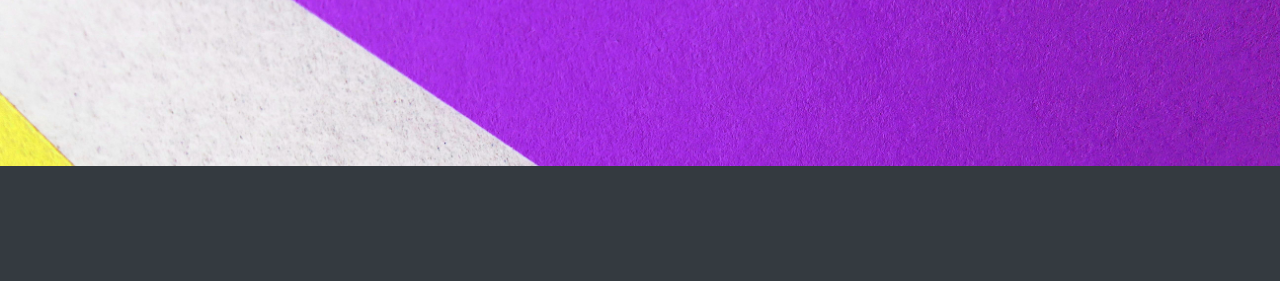
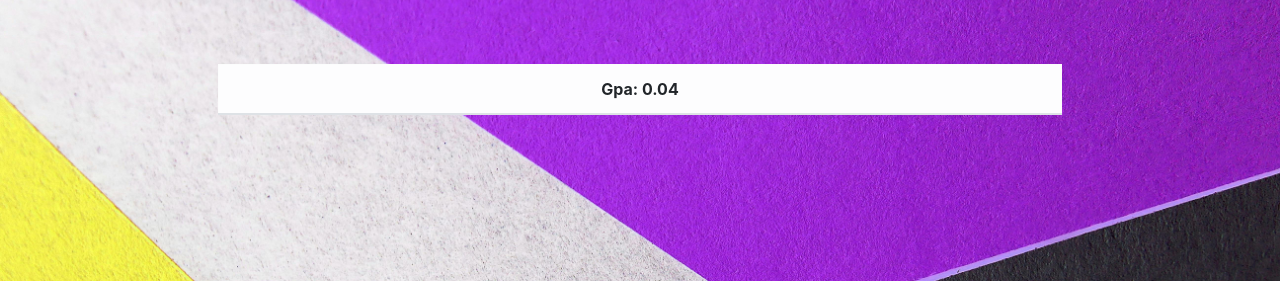
Before and after one commit to russellandrady/usermanagementsystemusingflask, a Flask app: page /profile/1 in a window 1280 px wide. Shown: the part 1008-1289 px from the top of the page. Before the commit the page ends 1174 px from the top, so only its background shows below. Run offline with Flask 3, Linux system fonts and the light colour scheme; the visitor is signed in with stand-in values (Sample User, id 1); lists and menus that the app fills with data are empty; some libraries are stand-ins or nearby versions.

Commit message:
gpaaddedandaveragemovedtoserver.py

```diff
--- a/server.py
+++ b/server.py
@@ -1,5 +1,6 @@
 from flask import Flask, render_template, request, redirect, url_for, session
 from flask_mysqldb  import MySQL
+import numpy as np
 
 app=Flask(__name__)
 app.secret_key = 'your-secret-key'
@@ -51,6 +52,16 @@ def register():
 
 @app.route('/profile/<int:id>')
 def profile(id):
+    if 'sub1' in session and 'sub2' in session and 'sub3' in session:
+        sub1_int = int(session.get('sub1', 0))
+        sub2_int = int(session.get('sub2', 0))
+        sub3_int = int(session.get('sub3', 0))
+        marks_array = np.array([sub1_int, sub2_int, sub3_int])
+        average = np.mean(marks_array)
+        total = sub1_int+sub2_int+sub3_int
+        session['average']=average
+        gpa = np.interp(total, [0, 300], [0, 4])
+        session['gpa'] = gpa
     return render_template('profile.html')
 
 @app.route('/edit', methods=['GET', 'POST'])
--- a/templates/profile.html
+++ b/templates/profile.html
@@ -46,7 +46,7 @@
           </tr>
         </thead>
         <tbody id="vacancyTableBody" class="table-dark text-center">
-          <!-- Placeholder rows for job vacancies -->
+          <!-- Placeholder rows for subject marks -->
           <tr>
             <td style="width: 150px;">{% if 'sub1' in session %}{{ session['sub1'] }}{% endif %}</td>
             <td style="width: 150px;">{% if 'sub2' in session %}{{ session['sub2'] }}{% endif %}</td>
@@ -58,20 +58,28 @@
     </div>
   </div>
   <div class="row justify-content-center mt-5">
-    <!-- Table to display job vacancies -->
+    <!-- Table to display average -->
     <div class="col-md-8">
       <table class="table table-bordered">
         <thead class="table-light text-center">
           <tr>
             <th scope="col" style="width: 100px;">Average:
-                {% if 'sub1' in session and 'sub2' in session and 'sub3' in session %}
-                  {% set sub1_int = session['sub1'] | int %}
-                  {% set sub2_int = session['sub2'] | int %}
-                  {% set sub3_int = session['sub3'] | int %}
-                  {% set total = sub1_int + sub2_int + sub3_int %}
-                  {% set average = total / 3 %}
-                  {{ average }}
-                {% endif %}
+                  {{ session['average'] }}
+              </th>
+
+          </tr>
+        </thead>
+      </table>
+    </div>
+  </div>
+  <div class="row justify-content-center mt-5">
+    <!-- Table to display average -->
+    <div class="col-md-8">
+      <table class="table table-bordered">
+        <thead class="table-light text-center">
+          <tr>
+            <th scope="col" style="width: 100px;">Gpa:
+                  {{ session['gpa'] }}
               </th>
 
           </tr>
```
